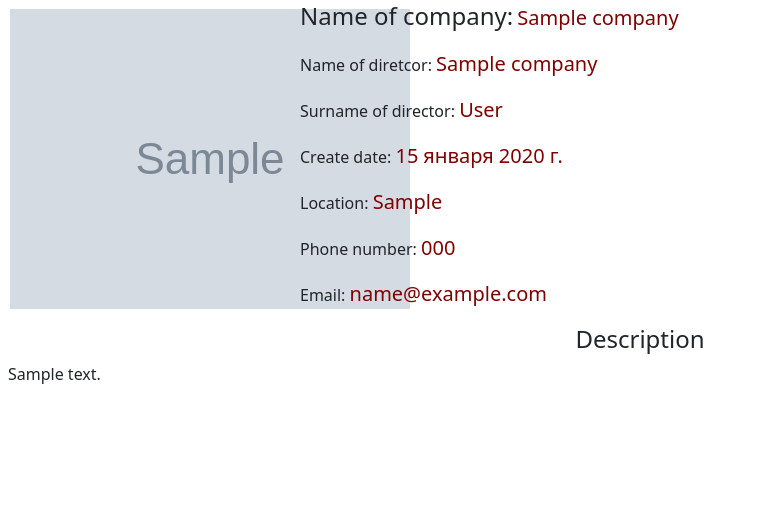
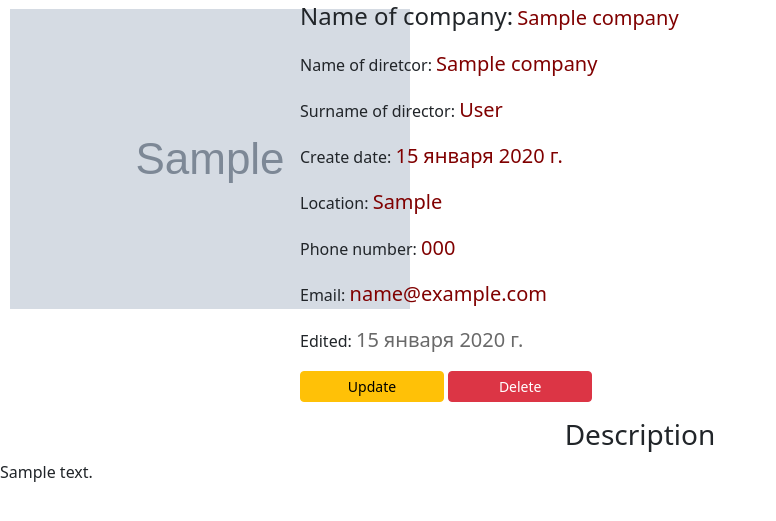
Before and after one commit to ArtMot99/MyCRMProject, a Django app: page /main/info/1 in a window 1280 px wide; the page is wider, and only the part inside the window is pictured. Shown: the part 186-707 px from the top of that part, without its empty margins (0-776 px from the left). Run offline with Django 4.2, Linux system fonts and the light colour scheme; a user stored in the database is signed in; tables that the repository leaves empty hold one stand-in row (values such as "Sample post"); grey boxes marked "Sample" are stand-in pictures; some libraries are stand-ins or nearby versions.

Commit message:
Added 2 buttons and user.is_authenticated

```diff
--- a/crmproject/templates/crmproject/info_about_company.html
+++ b/crmproject/templates/crmproject/info_about_company.html
@@ -16,6 +16,7 @@
     {% thumbnail company.photo '250x250' crop='center' as im %}
         <img class="" style="position: absolute; top: 195px; left: 10px" src="{{ im.url }}" alt="Company photo">
     {% endthumbnail %}
+
     <div>
         <p style="position: relative; left: 300px"><span class="h4">Name of company:</span> <span style="font-size: 20px; color: #800000">{{ company.name_of_company }}</span></p>
         <p style="position: relative; left: 300px"><span class="h6">Name of diretcor:</span> <span style="font-size: 20px; color: #800000">{{ company.director_name }}</span></p>
@@ -28,7 +29,21 @@
         {% for email in company.email_set.all %}
             <p style="position: relative; left: 300px"><span class="h6">Email:</span> <span style="font-size: 20px; color: #800000">{{ email.email_address }}</span></p>
         {% endfor %}
-        <h4 class="text-center">Description</h4>
-        <p class="ms-2">{{ company.about_company }}</p>
+        {% if company.update_at %}
+            <p style="position: relative; left: 300px"><span class="h6">Edited:</span> <span style="font-size: 20px; color: dimgrey">{{ company.update_at }}</span></p>
+        {% endif %}
+
+        {% if user.is_authenticated and user == company.user%}
+            <a class="btn mb-3 btn-warning btn-sm" role="button"
+               style="position: relative; width: 9rem;left: 300px;"
+               href="{% url 'update_company' pk=company.id%}">Update</a>
+
+            <a class="btn mb-3 btn-danger btn-sm" role="button"
+               style="position: relative; width: 9rem;left: 300px;"
+               href="{% url 'delete_company' pk=company.id%}">Delete</a>
+        {% endif %}
+
+        <h3 class="text-center">Description</h3>
+        <p>{{ company.about_company | safe }}</p>
     </div>
 {% endblock %}
```
